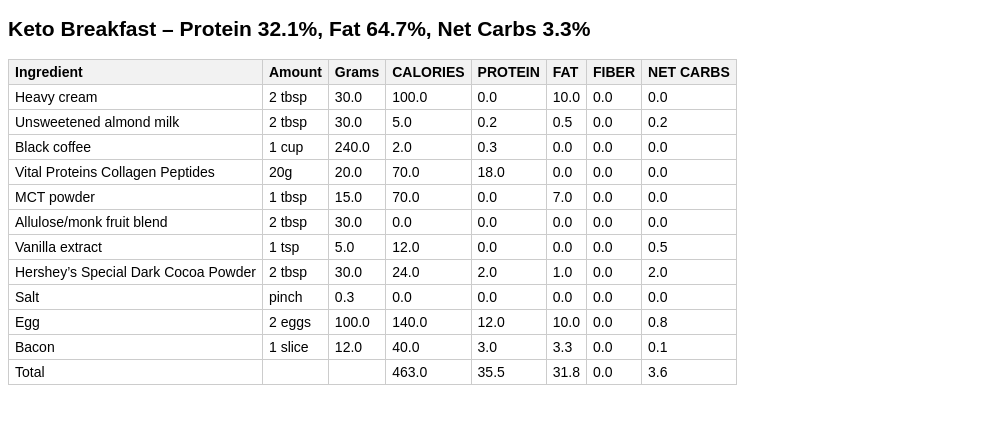
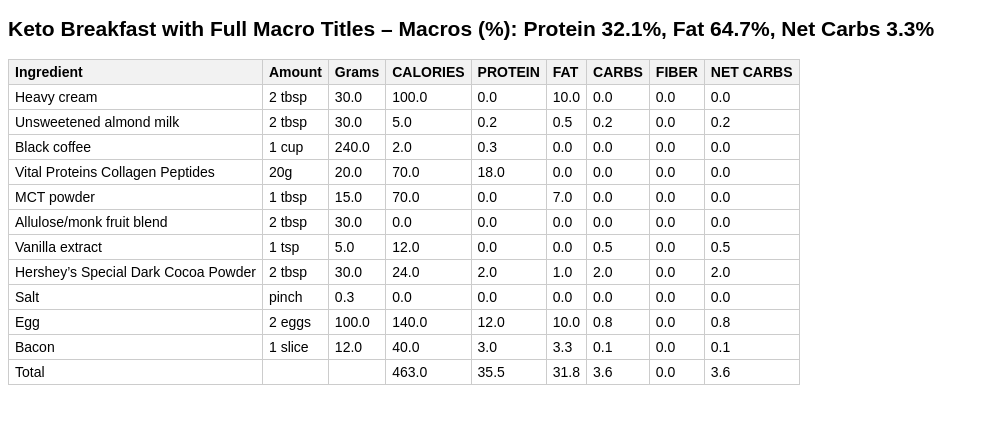
Before and after one commit to cwgabel/Kelly, a plain HTML site: page Breakfast.html in a window 1280 px wide. Shown: the whole page, without its empty margins (0-989 px from the left). Drawn offline with Linux system fonts and the light colour scheme.

Commit message:
Update Breakfast.html

```diff
--- a/Breakfast.html
+++ b/Breakfast.html
@@ -2,7 +2,7 @@
 <!DOCTYPE html>
 <html>
 <head>
-     <style>
+    <style>
         body { font-family: Arial, sans-serif; font-size: 14px; }
         table { border-collapse: collapse; width: auto; }
         th, td { border: 1px solid #ccc; padding: 4px 6px; text-align: left; white-space: nowrap; }
@@ -10,7 +10,7 @@
     </style>
 </head>
 <body>
-    <h2>Keto Breakfast – Protein 32.1%, Fat 64.7%, Net Carbs 3.3%</h2>
+    <h2>Keto Breakfast with Full Macro Titles – Macros (%): Protein 32.1%, Fat 64.7%, Net Carbs 3.3%</h2>
     <table border="1" class="dataframe">
   <thead>
     <tr style="text-align: right;">
@@ -20,6 +20,7 @@
       <th>CALORIES</th>
       <th>PROTEIN</th>
       <th>FAT</th>
+      <th>CARBS</th>
       <th>FIBER</th>
       <th>NET CARBS</th>
     </tr>
@@ -34,6 +35,7 @@
       <td>10.0</td>
       <td>0.0</td>
       <td>0.0</td>
+      <td>0.0</td>
     </tr>
     <tr>
       <td>Unsweetened almond milk</td>
@@ -42,6 +44,7 @@
       <td>5.0</td>
       <td>0.2</td>
       <td>0.5</td>
+      <td>0.2</td>
       <td>0.0</td>
       <td>0.2</td>
     </tr>
@@ -51,6 +54,7 @@
       <td>240.0</td>
       <td>2.0</td>
       <td>0.3</td>
+      <td>0.0</td>
       <td>0.0</td>
       <td>0.0</td>
       <td>0.0</td>
@@ -64,6 +68,7 @@
       <td>0.0</td>
       <td>0.0</td>
       <td>0.0</td>
+      <td>0.0</td>
     </tr>
     <tr>
       <td>MCT powder</td>
@@ -74,11 +79,13 @@
       <td>7.0</td>
       <td>0.0</td>
       <td>0.0</td>
+      <td>0.0</td>
     </tr>
     <tr>
       <td>Allulose/monk fruit blend</td>
       <td>2 tbsp</td>
       <td>30.0</td>
+      <td>0.0</td>
       <td>0.0</td>
       <td>0.0</td>
       <td>0.0</td>
@@ -92,6 +99,7 @@
       <td>12.0</td>
       <td>0.0</td>
       <td>0.0</td>
+      <td>0.5</td>
       <td>0.0</td>
       <td>0.5</td>
     </tr>
@@ -102,6 +110,7 @@
       <td>24.0</td>
       <td>2.0</td>
       <td>1.0</td>
+      <td>2.0</td>
       <td>0.0</td>
       <td>2.0</td>
     </tr>
@@ -109,6 +118,7 @@
       <td>Salt</td>
       <td>pinch</td>
       <td>0.3</td>
+      <td>0.0</td>
       <td>0.0</td>
       <td>0.0</td>
       <td>0.0</td>
@@ -122,6 +132,7 @@
       <td>140.0</td>
       <td>12.0</td>
       <td>10.0</td>
+      <td>0.8</td>
       <td>0.0</td>
       <td>0.8</td>
     </tr>
@@ -132,6 +143,7 @@
       <td>40.0</td>
       <td>3.0</td>
       <td>3.3</td>
+      <td>0.1</td>
       <td>0.0</td>
       <td>0.1</td>
     </tr>
@@ -142,6 +154,7 @@
       <td>463.0</td>
       <td>35.5</td>
       <td>31.8</td>
+      <td>3.6</td>
       <td>0.0</td>
       <td>3.6</td>
     </tr>
```
